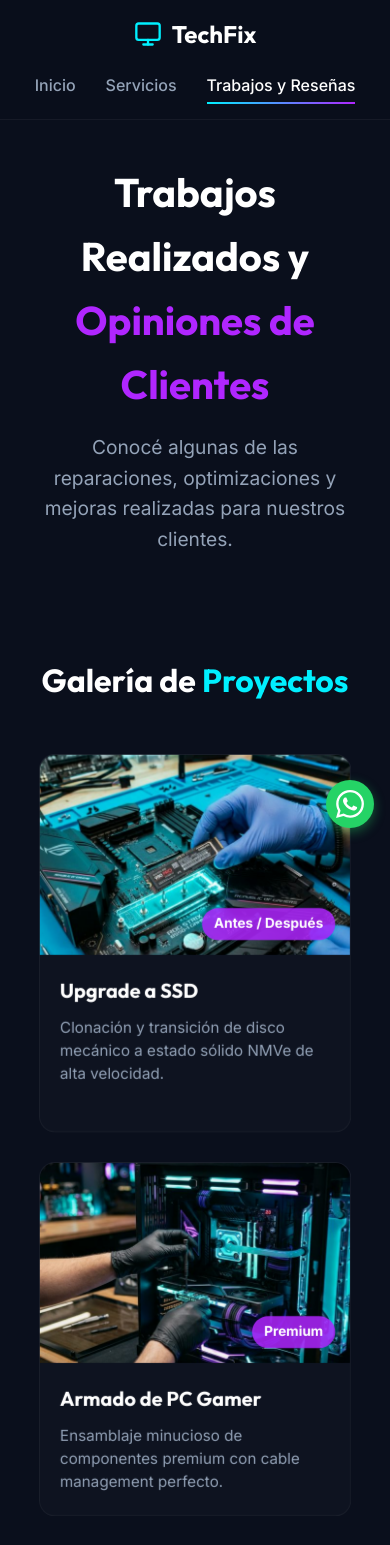
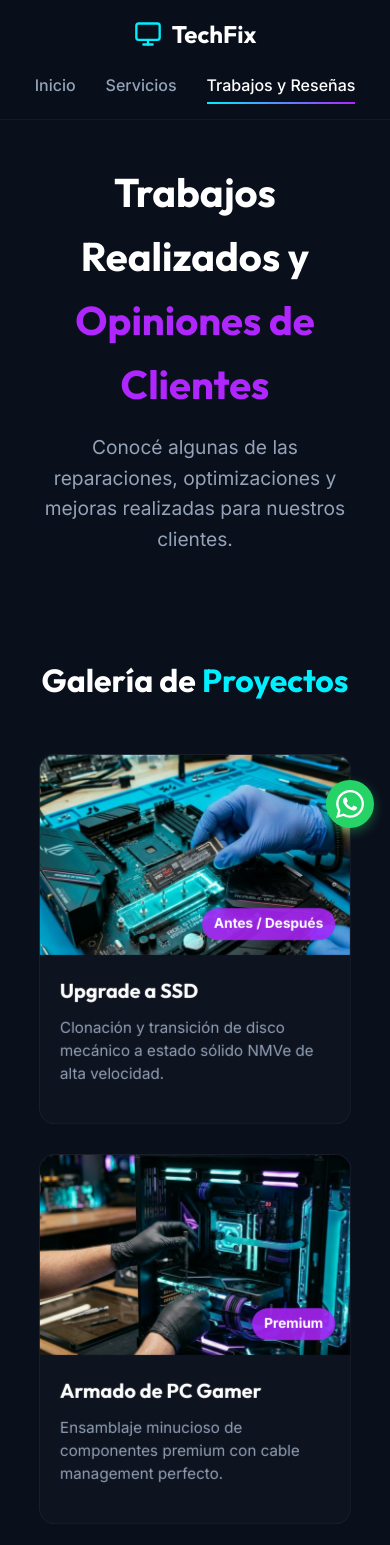
Before and after one commit to andre110500/pcservice, a React (Vite) app: page /trabajos in a window 390 px wide. Shown: the top 1545 px of the page. Built offline with nearby package versions, Linux system fonts and the light colour scheme.

Commit message:
Refactor code structure for improved readability and maintainability

```diff
--- a/src/pages/WorkPage.jsx
+++ b/src/pages/WorkPage.jsx
@@ -2,13 +2,15 @@ import React from 'react';
 import { ArrowLeft, HardDrive, ShieldCheck, Gamepad2, Settings, Fan, AlertTriangle, MonitorX, ThermometerSun, Activity } from 'lucide-react';
 import { Link } from 'react-router-dom';
 import './WorkPage.scss';
+import malwareDisinfectionImg from '../assets/malware_disinfection.png';
+import cpuPasteCardImg from '../assets/cpu_paste_card.png';
 
 const worksData = [
     {
         id: 1,
         title: 'Upgrade a SSD',
         desc: 'Clonación y transición de disco mecánico a estado sólido NMVe de alta velocidad.',
-        backContent: '💿🔄 Se realizó clonación completa del sistema operativo 💻 y programas 📱.\n\n✅ Se instaló SSD NVMe Samsung 970 EVO de 500GB 🚀\n\n⚡ Velocidad de arranque mejorada de 45s a 8s\n\n📊 Transferencia de datos completada sin pérdida de información',
+        backContent: '💿 Clonación completa del sistema y programas.\n\n✅ Instalación de SSD NVMe Samsung 970 EVO.\n\n⚡ Arranque mejorado de 45s a 8s.\n\n📊 Datos transferidos sin pérdidas.',
         tag: 'Antes / Después',
         img: '/work_ssd.png'
     },
@@ -16,7 +18,7 @@ const worksData = [
         id: 2,
         title: 'Armado de PC Gamer',
         desc: 'Ensamblaje minucioso de componentes premium con cable management perfecto.',
-        backContent: '🖥️🎮 Componentes utilizados:\n\n• 🧠 Ryzen 5 5600X\n• 🎨 RTX 3060 Ti\n• 🧠 16GB DDR4-3200\n• 💾 SSD NVMe 1TB\n• 🔋 Fuente 750W 80+ Gold\n• 🌈 Gabinete con RGB\n\n🔧 Cable management profesional\n📈 Overclocking estable\n❄️ Temperaturas óptimas',
+        backContent: '🖥️ PC gamer armada con Ryzen 5, RTX 3060 Ti, SSD NVMe y fuente 80+ Gold.\n\n🔧 Cable management prolijo.\n\n📈 Configuración estable.\n\n❄️ Temperaturas óptimas.',
         tag: 'Premium',
         img: '/hero.png'
     },
@@ -24,7 +26,7 @@ const worksData = [
         id: 3,
         title: 'Instalación de Windows',
         desc: 'Limpieza e instalación desde cero del sistema base junto con programas vitales.',
-        backContent: '🪟🧹 Formateo completo del disco 💿\n\n🆕 Instalación de Windows 11 Pro\n\n🔧 Configuración de drivers actualizados\n\n📦 Instalación de programas:\n• 🛡️ Antivirus\n• 🌐 Navegador\n• 📄 Office\n• ⚙️ Programas esenciales\n\n🚀 Optimización del sistema para máximo rendimiento',
+        backContent: '🪟 Formateo completo e instalación de Windows 11 Pro.\n\n🔧 Drivers actualizados.\n\n📦 Programas esenciales instalados.\n\n🚀 Sistema optimizado para mejor rendimiento.',
         tag: 'Formateo',
         img: '/service.png'
     },
@@ -32,23 +34,23 @@ const worksData = [
         id: 4,
         title: 'Cambio de Pasta Térmica',
         desc: 'Sustitución de pasta térmica reseca para disipar temperaturas extremas.',
-        backContent: '🌡️🔥 Pasta térmica anterior completamente reseca 🏜️\n\n❄️ Aplicación de pasta térmica Arctic MX-4 de alta conductividad\n\n🧽 Limpieza profunda de disipadores\n\n📉 Temperaturas reducidas de 85°C a 45°C bajo carga\n\n🤫 Sistema estable y silencioso',
+        backContent: '🌡️ Pasta térmica anterior reseca.\n\n❄️ Aplicación de Arctic MX-4.\n\n🧽 Limpieza de disipadores.\n\n📉 Temperaturas reducidas de 85°C a 45°C.',
         tag: 'Mantenimiento',
-        img: '/pc_after.png'
+        img: cpuPasteCardImg
     },
     {
         id: 5,
         title: 'Desinfección de Malware',
         desc: 'Remoción de virus que inyectan publicidad o secuestran la información valiosa.',
-        backContent: '🛡️🦠 Detección de rootkit y malware avanzado 🔍\n\n🛠️ Eliminación completa con herramientas especializadas\n\n🔓 Recuperación de archivos encriptados\n\n🛡️ Instalación de protección avanzada\n\n✅ Sistema completamente limpio y seguro',
+        backContent: '🛡️ Detección de malware avanzado.\n\n🛠️ Eliminación con herramientas especializadas.\n\n🔓 Recuperación de archivos.\n\n✅ Sistema limpio y protegido.',
         tag: 'Seguridad',
-        img: '/about.png'
+        img: malwareDisinfectionImg
     },
     {
         id: 6,
         title: 'Optimización General',
         desc: 'Aceleración de respuesta quitando programas en segundo plano que limitan.',
-        backContent: '⚡🧹 Eliminación de 25+ programas innecesarios 🗑️\n\n🚫 Desactivación de servicios de Windows no utilizados\n\n🧽 Limpieza de registro y archivos temporales\n\n⚙️ Optimización de inicio automático\n\n📈 Rendimiento mejorado en un 300%',
+        backContent: '⚡ Eliminación de programas innecesarios.\n\n🚫 Servicios no utilizados desactivados.\n\n🧽 Limpieza de temporales.\n\n📈 Equipo mucho más ágil.',
         tag: 'Rendimiento',
         img: '/pc_before.png'
     }
--- a/src/pages/WorkPage.scss
+++ b/src/pages/WorkPage.scss
@@ -65,6 +65,7 @@
             .work-card {
                 perspective: 1000px;
                 cursor: pointer;
+                height: 390px;
 
                 &:hover {
                     .work-card-inner {
@@ -75,7 +76,7 @@
                 .work-card-inner {
                     position: relative;
                     width: 100%;
-                    min-height: 350px;
+                    height: 100%;
                     display: grid;
                     transform-style: preserve-3d;
                     transition: transform 0.6s ease;
@@ -89,6 +90,7 @@
                     -webkit-backface-visibility: hidden;
                     border-radius: 16px;
                     overflow: hidden;
+                    height: 100%;
                 }
 
                 .work-face-front {
@@ -132,6 +134,7 @@
 
                     .card-content {
                         padding: 20px;
+                        flex: 1;
 
                         h3 {
                             font-size: 1.25rem;
@@ -161,8 +164,8 @@
                         color: #f3f7ff;
 
                         p {
-                            font-size: 0.95rem;
-                            line-height: 1.6;
+                            font-size: 0.9rem;
+                            line-height: 1.45;
                             margin: 0;
                             white-space: pre-line;
                         }
@@ -350,5 +353,13 @@
         h2 {
             font-size: 2rem;
         }
+
+        .works-section {
+            .works-grid {
+                .work-card {
+                    height: 370px;
+                }
+            }
+        }
     }
 }
```
Also changed, not shown: src/assets/cpu_paste_card.png (added), src/assets/malware_disinfection.png (added).
